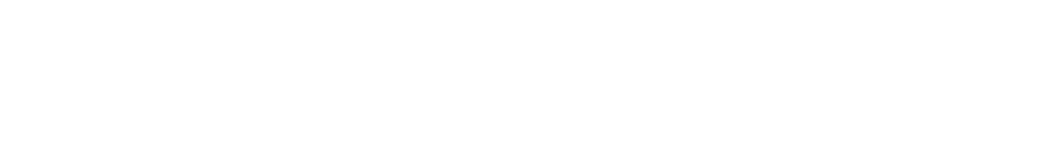
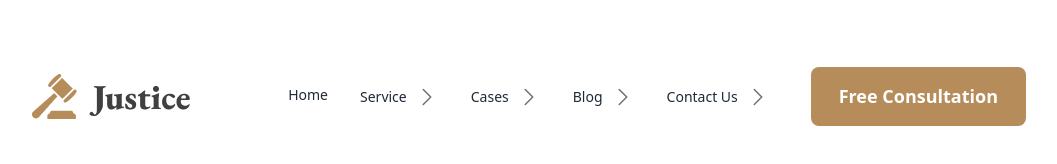
Before and after one commit to theabsparrow/justice-projects, a plain HTML site: page index.html in a window 1280 px wide. Shown: the whole page, without its empty margins (111-1168 px from the left). Drawn offline with nearby package versions, Linux system fonts and the light colour scheme.

Commit message:
navbar finished

```diff
--- a/index.html
+++ b/index.html
@@ -1,5 +1,5 @@
 <!DOCTYPE html>
-<html lang="en">
+<html lang="en" data-theme="light">
 
 <head>
     <meta charset="UTF-8">
@@ -43,13 +43,60 @@
       </script>
 </head>
 
+<!-- body section starts -->
+<body>
 
-<body>
-    <header>
+  <!-- header section starts -->
+    <header class="lg:container md:container px-[40px] lg:px-[135px] md:px-[100px] mt-8 lg:mt-[59px]">
+
+      <!-- nav section starts -->
         <nav>
+          <div class="navbar bg-base-100">
+            <div class="navbar-start">
+              <!-- navbar for small device -->
+              <div class="dropdown">
+                <div tabindex="0" role="button" class="btn btn-ghost lg:hidden">
+                  <svg xmlns="http://www.w3.org/2000/svg" class="h-5 w-5" fill="none" viewBox="0 0 24 24" stroke="currentColor"><path stroke-linecap="round" stroke-linejoin="round" stroke-width="2" d="M4 6h16M4 12h8m-8 6h16" /></svg>
+                </div>
+                <ul tabindex="0" class="menu menu-sm dropdown-content mt-3 z-[1] p-2 shadow bg-base-100 rounded-box w-52 text-[#707070] font-poppins">
+                  <li><a>Home</a></li>
+                  <li><a>Service <img src="./images/Frame-1.svg" alt="arrow"></a></li>
+                  <li><a>Cases <img src="./images/Frame-1.svg" alt="arrow"></a></li>
+                  <li><a>Blog <img src="./images/Frame-1.svg" alt="arrow"></a></li>
+                  <li><a>Contact Us <img src="./images/Frame-1.svg" alt="arrow"></a></li>
+                </ul>
+              </div>
+              <!-- navbar logo for all device -->
+              <img src="./images/logo2.png" alt="logo">
+            </div>
+                    <!--navbar for large device  -->
+            <div class="navbar-center hidden lg:flex">
+              <ul class="menu menu-horizontal px-1 text-center">
+                <li><a>Home</a></li>
+                <li><a>Service <img src="./images/Frame-1.svg" alt="arrow"></a></li>
+                <li><a>Cases <img src="./images/Frame-1.svg" alt="arrow"></a></li>
+                <li><a>Blog <img src="./images/Frame-1.svg" alt="arrow"></a></li>
+                <li><a>Contact Us <img src="./images/Frame-1.svg" alt="arrow"></a></li>
+              </ul>
+            </div>
+            <!-- navbar button for all device -->
+            <div class="navbar-end">
+              <a href=""><button class="text-white bg-bg-primary text-[18px] font-semibold rounded-lg border-none px-7 py-4">Free Consultation</button></a>
+            </div>
+          </div>
+        </nav>
+        <!-- navbar section end -->
 
-        </nav>
+        <!-- banner section starts -->
+        <section>
+
+        </section>
     </header>
+
+
+
+
+
 
 </body>
 
```
Also changed, not shown: images/Frame-1.svg (added).
